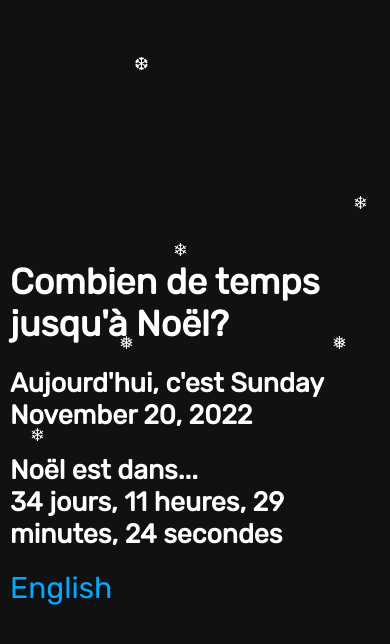
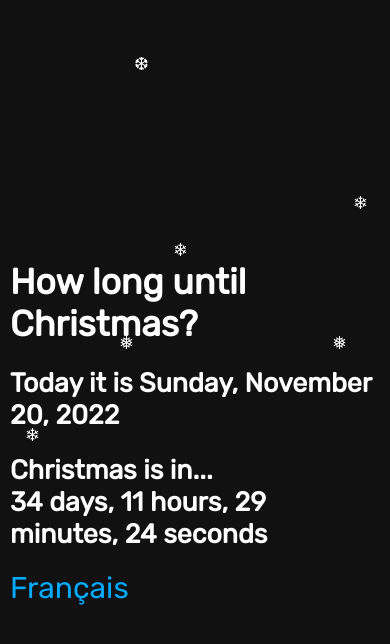
Before and after one commit to cxllm/christmas-countdown, a React (Create React App) app: page / in a window 390 px wide. Shown: the top 644 px of the page. Built offline with nearby package versions, Linux system fonts and the light colour scheme.

Commit message:
Fixed locale issues (noel domain defaults to french, christmas defaults to english)

```diff
--- a/src/App.css
+++ b/src/App.css
@@ -5,13 +5,17 @@
 	background-color: #111111;
 	min-height: 100vh;
 	display: flex;
+	padding-left: 10px;
 	flex-direction: column;
 	justify-content: center;
-	padding-left: 65px;
 	font-size: calc(10px + 2vmin);
 	color: white;
 	text-align: left;
 }
+.content {
+	padding-left: 55px;
+}
+
 h1,
 h2 {
 	margin-bottom: 0;
@@ -165,8 +169,9 @@ button {
 	color: #000;
 }
 @media screen and (max-width: 1000px) {
-		.App {
-			padding-right:10px;
-			padding-left:10px;
-		}
+	.content,
+	.App {
+		padding-right: 5px;
+		padding-left: 5px;
 	}
+}
--- a/src/App.tsx
+++ b/src/App.tsx
@@ -1,6 +1,6 @@
 import React from "react";
 import "./App.css";
-import moment from "moment";
+import moment, { locale } from "moment";
 moment.locale("fr", {
 	//French date formats
 	months:
@@ -113,30 +113,33 @@ class App extends React.Component<
 			date: "",
 			isToday: false,
 			//@ts-ignore
-			translation: localStorage.getItem("lang") || "fr"
+			translation:
+				localStorage.getItem("lang") || document.location.hostname.includes("noel")
+					? "fr"
+					: "en"
 		};
 	}
 	setLang = () => {
-		let current = localStorage.getItem("lang") || "fr";
+		let current = this.state.translation;
 		if (current === "en") {
 			localStorage.setItem("lang", "fr");
 			this.setState({ translation: "fr" });
-			this.update();
+			this.update("fr");
 		} else {
 			localStorage.setItem("lang", "en");
 			this.setState({ translation: "en" });
-			this.update();
+			this.update("en");
 		}
 	};
-	getChristmas() {
-		moment.locale(localStorage.getItem("lang") || "en");
+	getChristmas(locale: string) {
+		moment.locale(locale);
 		let date = new Date();
 		let christmas = moment(new Date().getFullYear() + "-12-25");
 		if (date.getMonth() === 11 && date.getDate() >= 25) {
 			christmas = moment(new Date().getFullYear() + 1 + "-12-25");
 		}
 		return {
-			date: moment().format("dddd LL"),
+			date: moment().format("dddd, LL"),
 			unix: christmas.unix() * 1000
 		};
 	}
@@ -146,7 +149,6 @@ class App extends React.Component<
 		const min = Math.floor((diff / (1000 * 60)) % 60);
 		const hrs = Math.floor((diff / (1000 * 60 * 60)) % 24);
 		const days = Math.floor(diff / (1000 * 60 * 60 * 24));
-		console.log(days, hrs, min, sec);
 		return {
 			days,
 			hrs,
@@ -154,16 +156,16 @@ class App extends React.Component<
 			sec
 		};
 	}
-	update() {
+	update(locale: string) {
 		let today = new Date();
 		if (today.getMonth() === 11 && today.getDate() === 25) {
 			this.setState({ isToday: true });
 		}
-		let { unix, date } = this.getChristmas();
+		let { unix, date } = this.getChristmas(locale);
 		this.setState({ ...this.getDaysUntil(unix), christmas: unix, date });
 	}
 	componentDidMount(): void {
-		this.update();
+		this.update(this.state.translation);
 		this.interval = setInterval(() => {
 			this.setState({ ...this.getDaysUntil(this.state.christmas) });
 		}, 1000);
@@ -173,7 +175,7 @@ class App extends React.Component<
 	}
 	render() {
 		let translation = translations[this.state.translation];
-		console.log(this.getDaysUntil(this.getChristmas().unix));
+		console.log(this.getDaysUntil(this.getChristmas("en").unix));
 		return (
 			<div className="App">
 				<title>{translation.title}</title>
@@ -187,6 +189,7 @@ class App extends React.Component<
 				<div className="snowflake">❅</div>
 				<div className="snowflake">❆</div>
 				<div className="snowflake">❄</div>
+				<div className="content">
 					<h1>{translation.title}</h1>
 					<h2>
 						{translation.tagline}
@@ -212,6 +215,7 @@ class App extends React.Component<
 						}
 					</button>
 				</div>
+			</div>
 		);
 	}
 }
```
Lines whose indentation alone changed are shown as unchanged.
